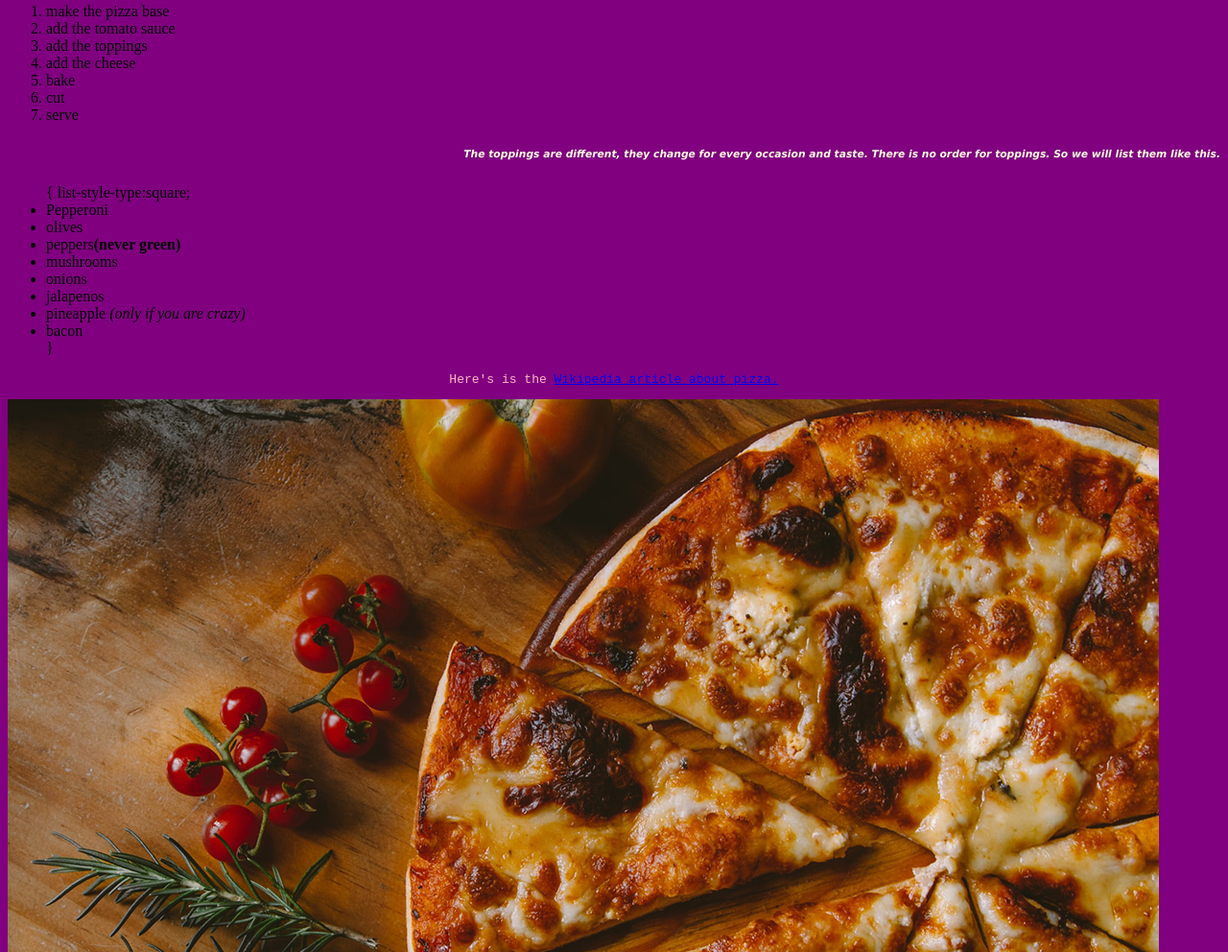
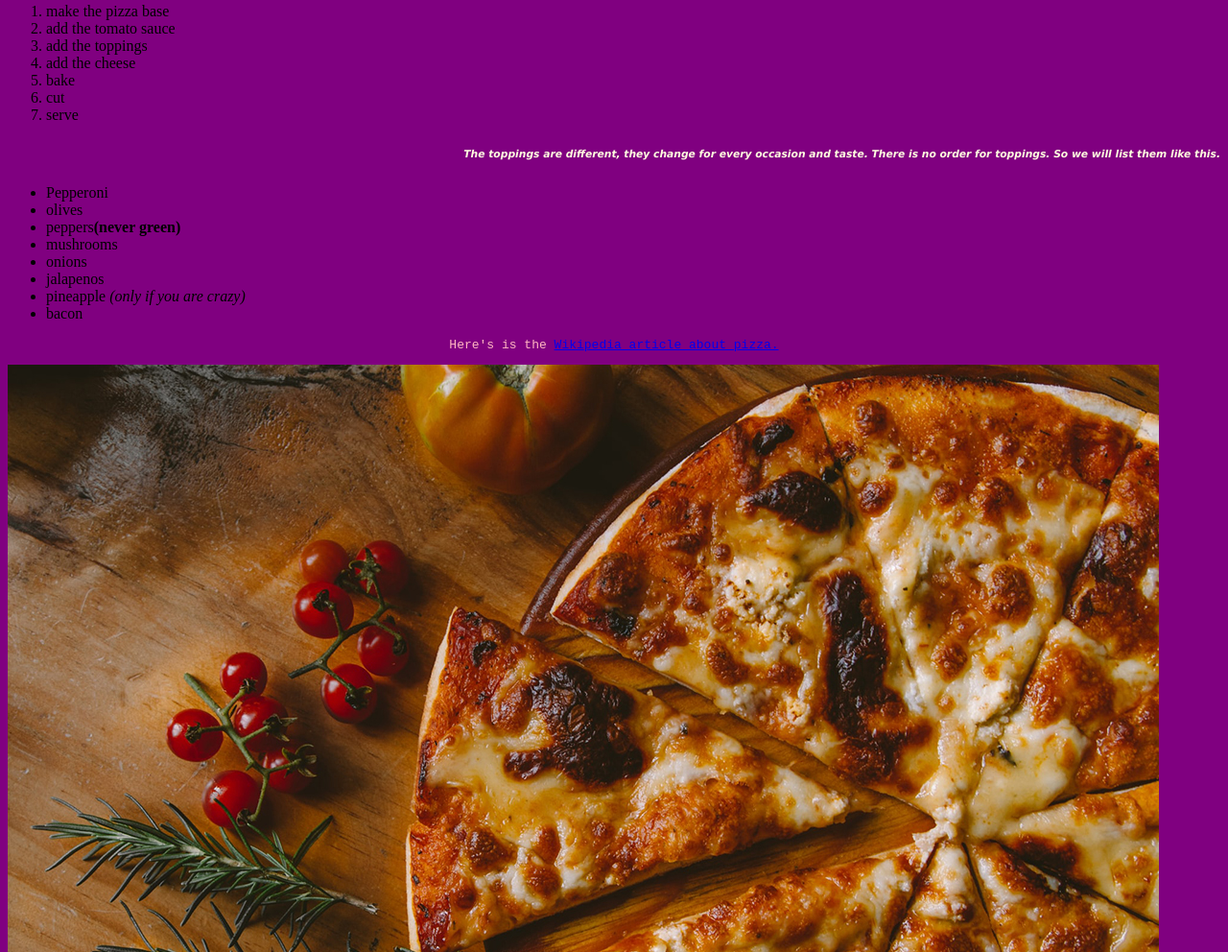
Before and after one commit to Larakharoufeh/HTML-CSS, a plain HTML site: page index.html in a window 1280 px wide. Shown: the part 1465-2457 px from the top of the page at 96% size. Drawn offline with Linux system fonts and the light colour scheme.

Commit message:
Update index.html

```diff
--- a/index.html
+++ b/index.html
@@ -45,8 +45,7 @@ messed up too</h4>
     occasion and taste. There is no order for toppings. So we
     will list them like this.</h6>
 
- <ul>{
-      list-style-type:square;
+ <ul>
     <li>Pepperoni</li>
      <li>olives</li>
      <li>peppers<strong>(never green)</strong></li>
@@ -55,7 +54,6 @@ messed up too</h4>
      <li>jalapenos</li>
     <li>pineapple <em>(only if you are crazy)</em></li>
     <li>bacon</li>
- }
   </ul>
   <p>Here's is the <a href="http://en.wikipedia.org/wiki//Pizza" target="_blank">Wikipedia
       article about pizza.</a></p>
```
